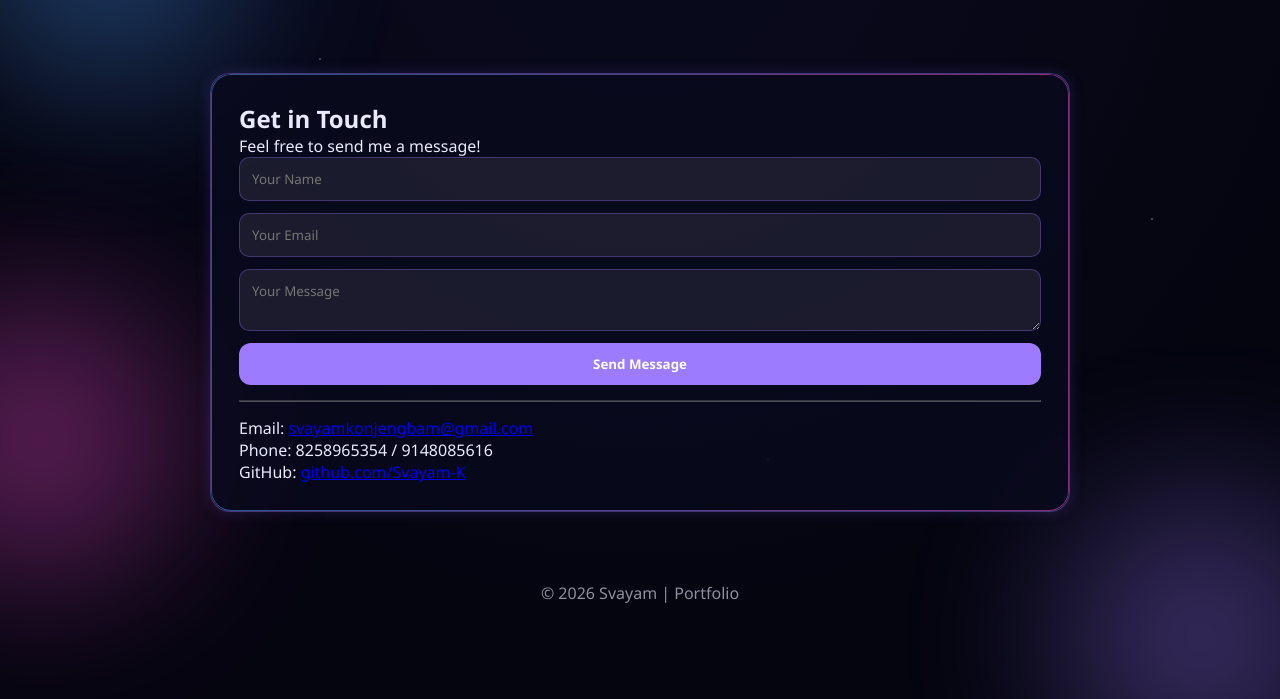
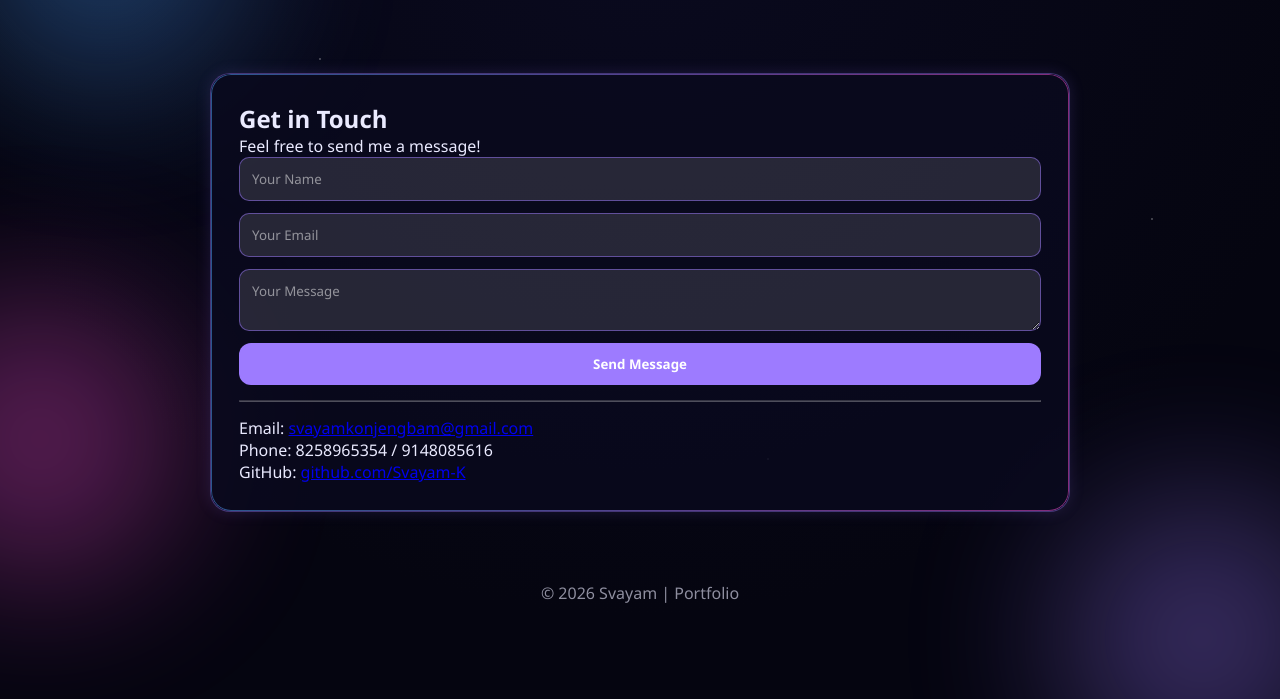
Before and after one commit to Svayam-K/Portfolio-63, a plain HTML site: page contact.html in a window 1280 px wide. Shown: the part 101-800 px from the top of the page. Drawn offline with Linux system fonts and the light colour scheme.

Commit message:
Update style.css

```diff
--- a/style.css
+++ b/style.css
@@ -219,9 +219,14 @@ form {
     gap: 12px;
 }
 
+input::placeholder,
+textarea::placeholder {
+    color: rgba(255, 255, 255, 0.5);
+}
+
 input, textarea {
-    background: rgba(255,255,255,0.08);
-    border: 1px solid rgba(157, 123, 255, 0.3);
+    background: rgba(255,255,255,0.12);
+    border: 1px solid rgba(157, 123, 255, 0.5);
     padding: 12px;
     border-radius: 10px;
     color: white;
```
